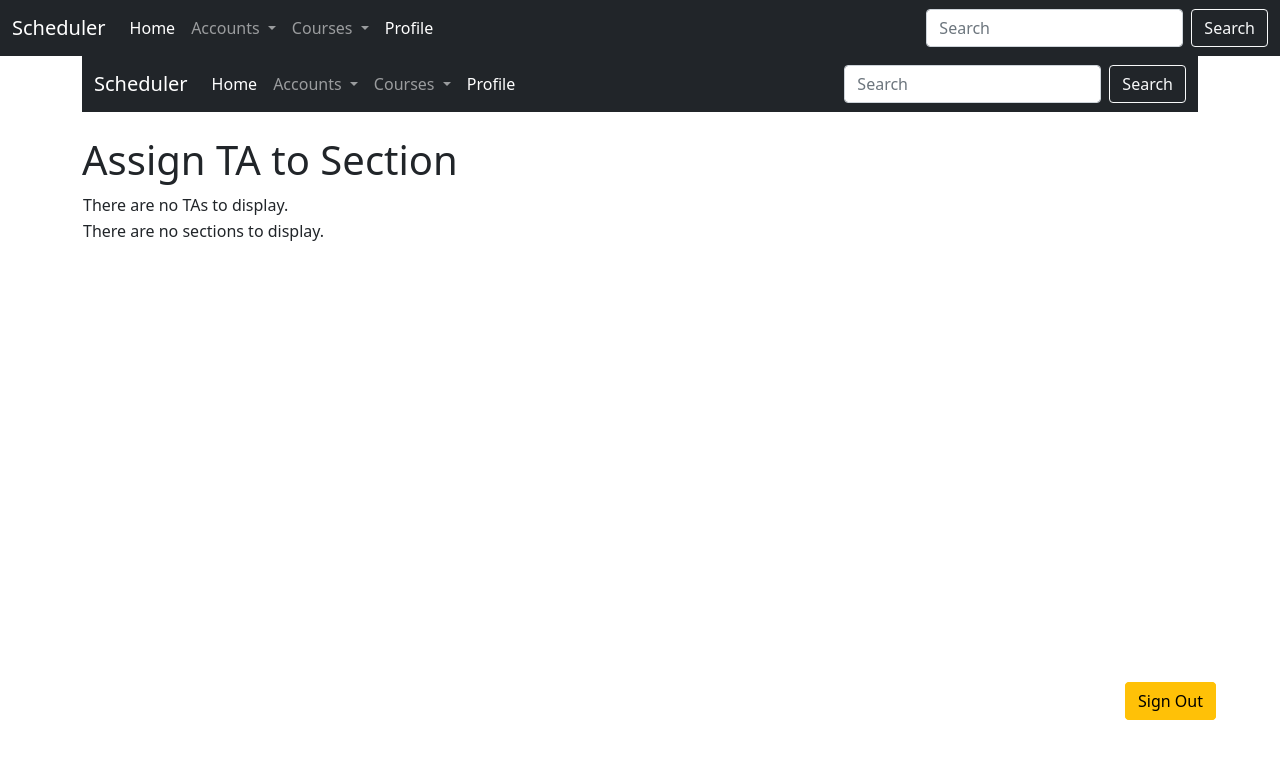
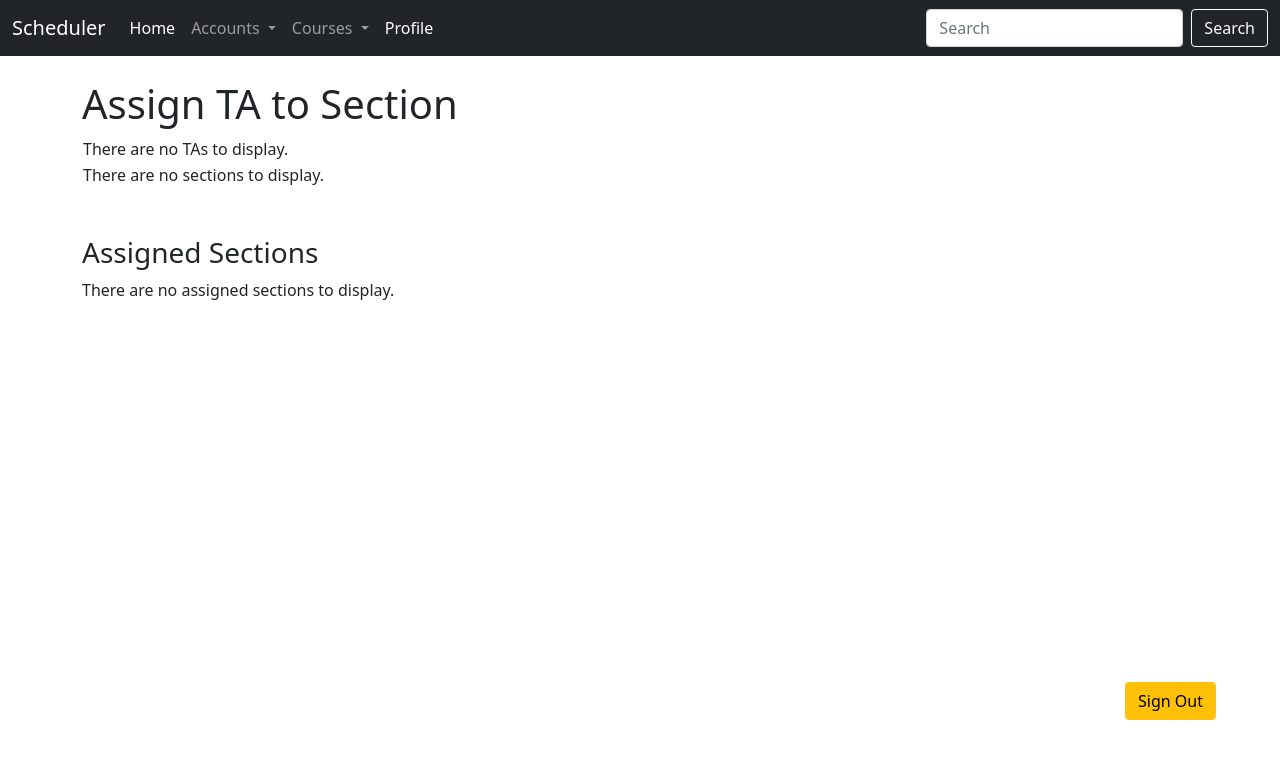
Before and after one commit to amenahs/361_final_project, a Django app: template templates/assign-ta-section.html in a window 1280 px wide. Shown: the top 759 px of the page. Run offline with Django 3.2, Linux system fonts and the light colour scheme; the template is opened without the code that fills it, so the values that code supplies are empty.

```diff
--- a/project/urls.py
+++ b/project/urls.py
@@ -15,7 +15,9 @@ Including another URLconf
 """
 from django.contrib import admin
 from django.urls import path
-from final_project.views import Home, Dashboard, CreateAccount, CreateCourse, EditInformation, ViewInformation, AssignProfCourse, AssignTACourse, AssignTASection, Error, ForgotPassword, AllocateSections
+from final_project.views import Home, Dashboard, CreateAccount, CreateCourse, EditInformation, ViewInformation, \
+    AssignProfCourse, AssignTACourse, AssignTASection, Error, ForgotPassword, AllocateSections, EditAccount
+
 urlpatterns = [
     path('admin/', admin.site.urls),
     path('', Home.as_view()),
@@ -29,5 +31,6 @@ urlpatterns = [
     path('allocate-sections/', AllocateSections.as_view()),
     path('assign-ta-course/', AssignTACourse.as_view()),
     path('assign-ta-section/', AssignTASection.as_view()),
+    path('edit-account/', EditAccount.as_view()),
     path('forgot-password/', ForgotPassword.as_view())
 ]
--- a/templates/allocate-sections.html
+++ b/templates/allocate-sections.html
@@ -19,7 +19,7 @@
 
         </table><br>
     {% endif %}
-    <button type="submit" class="btn btn-primary btn-lg" value="Submit">Submit</button>
+    <button type="submit" class="btn btn-primary" value="Submit">Submit</button>
     </form><br>
     {% if message %}
         {{ message }} <br><br>
--- a/templates/assign-prof-course.html
+++ b/templates/assign-prof-course.html
@@ -34,7 +34,7 @@
             </div>
         </table><br>
         {% if profs and lectures %}
-            <button type="submit" class="btn btn-primary btn-lg" value="Submit">Submit</button>
+            <button type="submit" class="btn btn-primary" value="Submit">Submit</button>
         {% endif %}
     </form><br>
     {% if message %}
--- a/templates/assign-ta-course.html
+++ b/templates/assign-ta-course.html
@@ -33,7 +33,7 @@
             </div>
         </table><br>
         {% if tas and lectures %}
-            <button type="submit" class="btn btn-primary btn-lg" value="Submit">Submit</button>
+            <button type="submit" class="btn btn-primary" value="Submit">Submit</button>
         {% endif %}
     </form><br>
     {% if message %}
--- a/templates/assign-ta-section.html
+++ b/templates/assign-ta-section.html
@@ -1,54 +1,7 @@
 {% extends "base.html" %}
 
 {%  block content %}
-    <style>
-        .navbar {
-            width: 100%
 
-        }
-    </style>
-
-    <nav class="navbar navbar-expand-lg navbar-dark bg-dark">
-        <div class="container-fluid">
-            <a class="navbar-brand" href="#">Scheduler</a>
-            <button class="navbar-toggler" type="button" data-bs-toggle="collapse" data-bs-target="#navbarSupportedContent" aria-controls="navbarSupportedContent" aria-expanded="false" aria-label="Toggle navigation">
-                <span class="navbar-toggler-icon"></span>
-            </button>
-            <div class="collapse navbar-collapse" id="navbarSupportedContent">
-                <ul class="navbar-nav me-auto mb-2 mb-lg-0">
-                    <li class="nav-item navbar-light">
-                        <a class="nav-link active" aria-current="page" href="/dashboard/">Home</a>
-                    </li>
-                    <li class="nav-item dropdown">
-                        <a class="nav-link dropdown-toggle" href="#" id="navbarDropdown" role="button" data-bs-toggle="dropdown" aria-expanded="false">
-                            Accounts
-                        </a>
-                        <ul class="dropdown-menu dropdown-menu-dark" aria-labelledby="navbarDropdown">
-                            <li><a class="dropdown-item" href="/edit-account/">Edit</a></li>
-                            <li><a class="dropdown-item" href="/create-account/">Create</a></li>
-                        </ul>
-                    </li>
-                    <li class="nav-item dropdown">
-                        <a class="nav-link dropdown-toggle" href="#" id="navbarDropdown" role="button" data-bs-toggle="dropdown" aria-expanded="false">
-                            Courses
-                        </a>
-                        <ul class="dropdown-menu dropdown-menu-dark" aria-labelledby="navbarDropdown">
-                            <li><a class="dropdown-item" href="/assign-prof-course/">Assign Professor</a></li>
-                            <li><a class="dropdown-item" href="/assign-ta-course/">Assign TA</a></li>
-                            <li><a class="dropdown-item" href="/create-course/">Create</a></li>
-                        </ul>
-                    <li class="nav-item navbar-light">
-                        <a class="nav-link active" aria-current="page" href="/edit-information/">Profile</a>
-                    </li>
-                    </li>
-                </ul>
-                <form class="d-flex">
-                    <input class="form-control me-2" type="search" placeholder="Search" aria-label="Search">
-                    <button class="btn btn-outline-light" type="submit">Search</button>
-                </form>
-            </div>
-        </div>
-    </nav>
     <br><h1>Assign TA to Section</h1>
     <form action="/assign-ta-section/" method="post">
         {% csrf_token %}
@@ -81,114 +34,39 @@
             </div>
         </table><br>
         {% if tas and sections %}
-            <button type="submit" class="btn btn-primary btn-lg" value="Submit">Submit</button>
+            <button type="submit" class="btn btn-primary" value="Submit">Submit</button>
         {% endif %}
     </form><br>
     {% if message %}
         {{ message }} <br><br>
     {% endif %}
 
-    <br>
-    <style>
-        #signout {
-            position: fixed;
-            right: 5%;
-            bottom: 10%;
-        }
-    </style>
-    <div class="form-group" style="margin-top: 12%; float:right; position: relative; ">
-        <div class="d-grid gap-2 d-md-flex justify-content-md-end">
-            <button type="button" class="btn btn-warning" data-bs-toggle="modal" data-bs-target="#staticBackdrop" id="signout">Sign Out</button>
-        </div>
-    </div>
-    <div class="modal fade" id="staticBackdrop" data-bs-backdrop="static" data-bs-keyboard="false" tabindex="-1" aria-labelledby="staticBackdropLabel" aria-hidden="true">
-        <div class="modal-dialog">
-            <div class="modal-content">
-                <div class="modal-header">
-                    <h5 class="modal-title" id="staticBackdropLabel">Signing Out</h5>
-                    <button type="button" class="btn-close" data-bs-dismiss="modal" aria-label="Close"></button>
-                </div>
-                <div class="modal-body">
-                    <p>Are you sure you want to sign out?</p>
-                </div>
-                <div class="modal-footer">
-                    <button type="button" class="btn btn-secondary" data-bs-dismiss="modal">Go Back</button>
-                    <form action="/" method="get">
-                        <button type="submit" class="btn btn-warning">Sign Out</button>
-                    </form>
-                </div>
-            </div>
-        </div>
-    </div>
-
-{%  endblock %}
-
-<!DOCTYPE html>
-<html lang="en">
-<head>
-    <meta charset="UTF-8">
-    <title>Assign TA to Section</title>
-</head>
-<body>
-<h1>Assign TA to Section</h1>
-<form action="/assign-ta-section/" method="post">
-    {% csrf_token %}
-    <table>
-        {% if tas %}
-            <tr><td>Select TA:   <select required name="ta">
-                {% for t in tas %}
-                <option value="{{ t.0 }}">{{ t.1 }} ({{ t.0 }}), Skills: {{ t.2 }}</option>
-                {% endfor %}
-            </select></td></tr>
-        {%  else %}
-            <tr><td>There are no TAs to display.</td></tr>
-        {% endif %}
-        {% if sections %}
-            <tr><td>Select Section:   <select required name="section">
-                {% for s in sections %}
-                <option value="{{ s.0 }}">{{ s.1 }} - {{ s.2 }}, Section {{ s.0 }}</option>
-                {% endfor %}
-            </select></td></tr>
-        {%  else %}
-            <tr><td>There are no sections to display.</td></tr>
-        {% endif %}
-    </table>
-    {% if tas and sections %}
-        <input type="submit">
-    {% endif %}
-</form> <br><br>
-
-{% if message %}
-    {{ message }} <br><br>
-{% endif %} <br><br>
-
     <h3>Assigned Sections</h3>
     {% if assignedSections %}
-    <table>
+        <table class="table table-striped table-hover">
+            <thead>
             <tr>
-            <th>TA Name</th>
-            <th>Section ID</th>
-            <th>Course ID</th>
-            <th>Course Name</th>
+                <th scope="col"></th>
+                <th scope="col">TA Name</th>
+                <th scope="col">Section ID</th>
+                <th scope="col">Course ID</th>
+                <th scope="col">Course Name</th>
             </tr>
-        {% for s in assignedSections %}
+            </thead>
+
+            {% for l in assignedSections %}
                 <tr>
-                <td>{{ s.0 }}</td>
-                <td>{{ s.1 }}</td>
-                <td>{{ s.2 }}</td>
-                <td>{{ s.3 }}</td>
+                    <th scope="row"></th>
+                    <td>{{ l.0 }}</td>
+                    <td>{{ l.1 }}</td>
+                    <td>{{ l.2 }}</td>
+                    <td>{{ l.3 }}</td>
                 </tr>
             {% endfor %}
         </table>
     {%  else %}
         <p>There are no assigned sections to display.</p>
     {%  endif %}
-<br>
 
-<br><br><br>
-    <a href="/dashboard/">Dashboard</a><br><br>
-    <form action="/" method="get">
-        <input type="submit" value="Logout"/>
-    </form>
-</body>
-</html>
+
+{%  endblock %}
--- a/templates/base.html
+++ b/templates/base.html
@@ -44,7 +44,8 @@
                         </a>
                         <ul class="dropdown-menu dropdown-menu-dark" aria-labelledby="navbarDropdown">
                             <li><a class="dropdown-item" href="/assign-prof-course/">Assign Professor</a></li>
-                            <li><a class="dropdown-item" href="/assign-ta-course/">Assign TA</a></li>
+                            <li><a class="dropdown-item" href="/assign-ta-course/">Assign TA to Course</a></li>
+                            <li><a class="dropdown-item" href="/assign-ta-section/">Assign TA to Section</a></li>
                             <li><a class="dropdown-item" href="/create-course/">Create</a></li>
                         </ul>
                     <li class="nav-item navbar-light">
--- a/templates/create-course.html
+++ b/templates/create-course.html
@@ -23,7 +23,7 @@
             <label for="floatingPassword">Number of Sections</label>
         </div>
         <br>
-        <button type="submit" class="btn btn-primary btn-lg" value="Submit">Submit</button>
+        <button type="submit" class="btn btn-primary" value="Submit">Submit</button>
     </form>
     <br><br>
     {% if message %}
@@ -105,6 +105,4 @@
         <tr><td>There are no sections to display.</td></tr>
     {%  endif %}
 
-
-
 {% endblock  %}
--- a/templates/dashboard.html
+++ b/templates/dashboard.html
@@ -1,7 +1,7 @@
 {% extends "base.html" %}
 
 {%  block content %}
-
+<br>
     <p class="fs-1">Welcome, {{ username }}!</p><br>
 
     <h3>{{ courseHeader }}</h3>
--- a/templates/edit-account.html
+++ b/templates/edit-account.html
@@ -1,7 +1,7 @@
 {% extends "base.html" %}
 
 {%  block content %}
-
+<br><h1>Edit Accounts</h1>
 
 
 {% endblock %}
```
Also changed, not shown: final_project/views.py (+13 -4 lines). Lines whose indentation alone changed are shown as unchanged.
